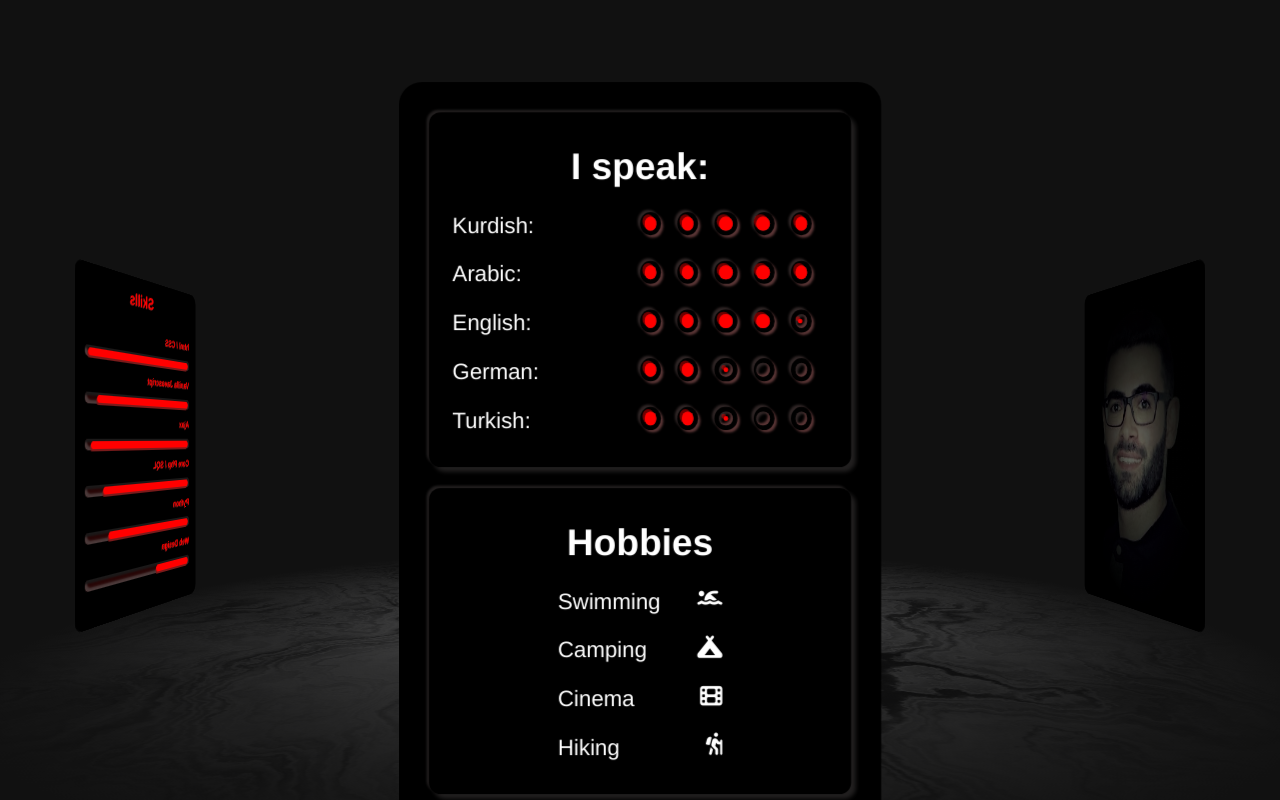
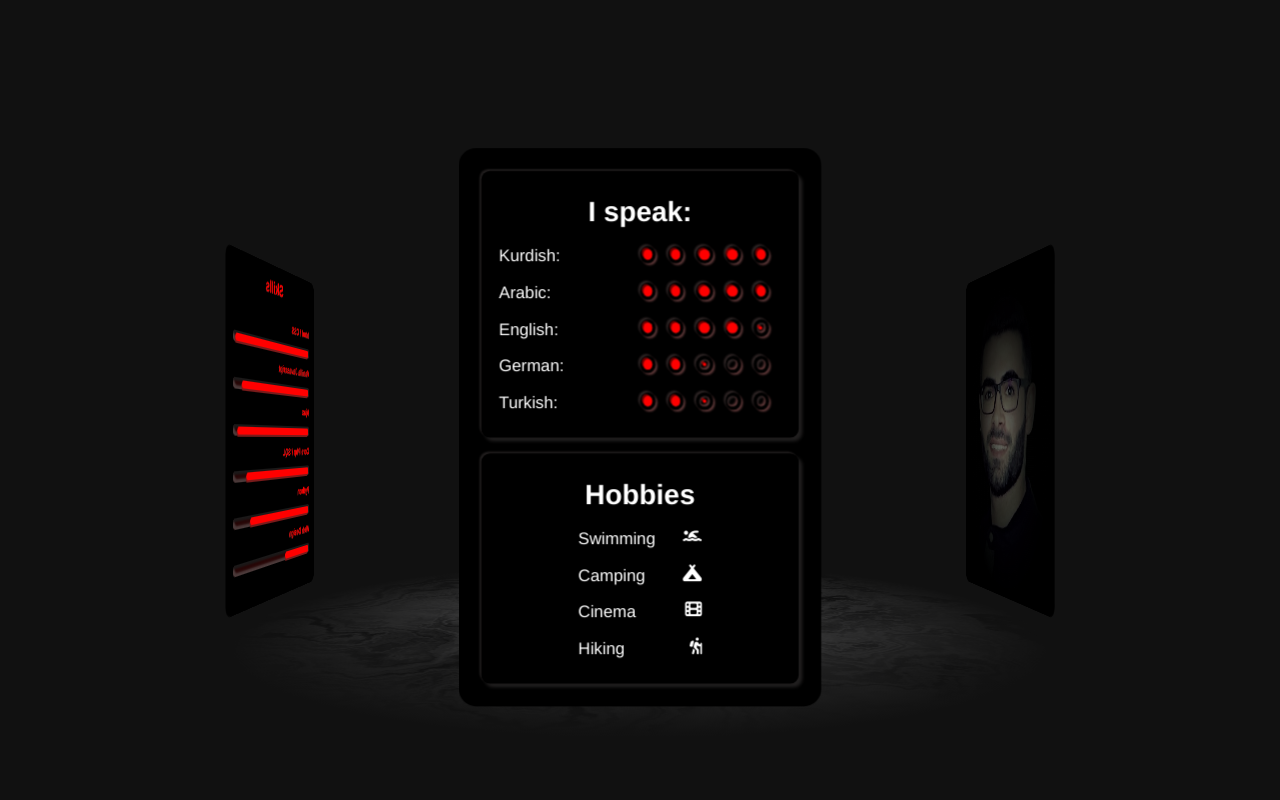
Before and after one commit to broskm/portfolio, a plain HTML site: page index.html in a window 1280 px wide. Drawn offline with Linux system fonts and the light colour scheme.

Commit message:
Resuliotion change

```diff
--- a/style/cards.css
+++ b/style/cards.css
@@ -7,7 +7,8 @@
     width:13rem;
     padding:2px;
     border-radius: 10px;
-    transform: translate(-50%, -46%) rotateY(calc(90deg*var(--i))) translateZ(30rem);
+    transform: translate(-50%, -50%)
+     rotateY(calc(90deg*var(--i))) translateZ(22rem);
 }
 .card-content{
     width: 100%;
--- a/style/main.css
+++ b/style/main.css
@@ -50,8 +50,8 @@ table, caption, tbody, tfoot, thead, tr, th, td {
 
 .floor{
     position: absolute;
-    width: 70rem;
-    height: 70rem;
+    width: 768px;
+    height: 768px;
     background-color: rgb(0, 0, 0);
     background-image:
     radial-gradient(rgba(13, 13, 14, 0.667), #111 66%),
```
